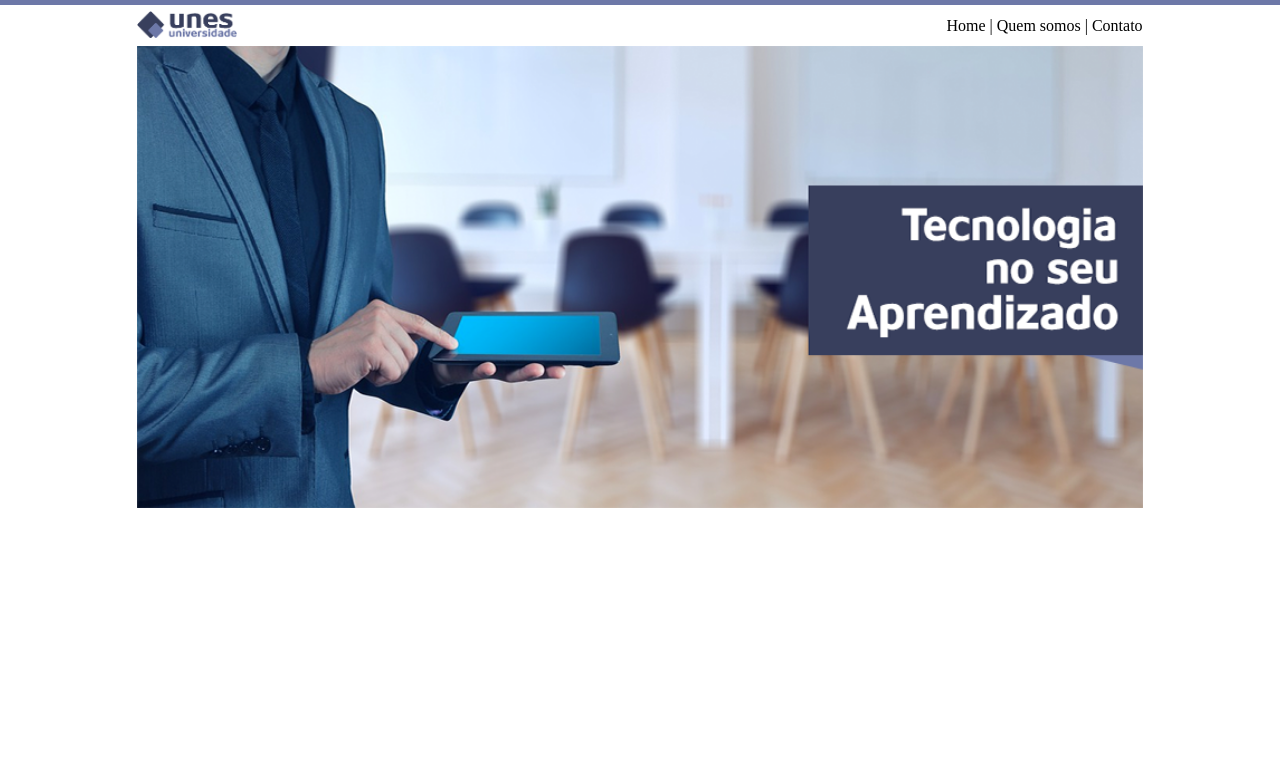
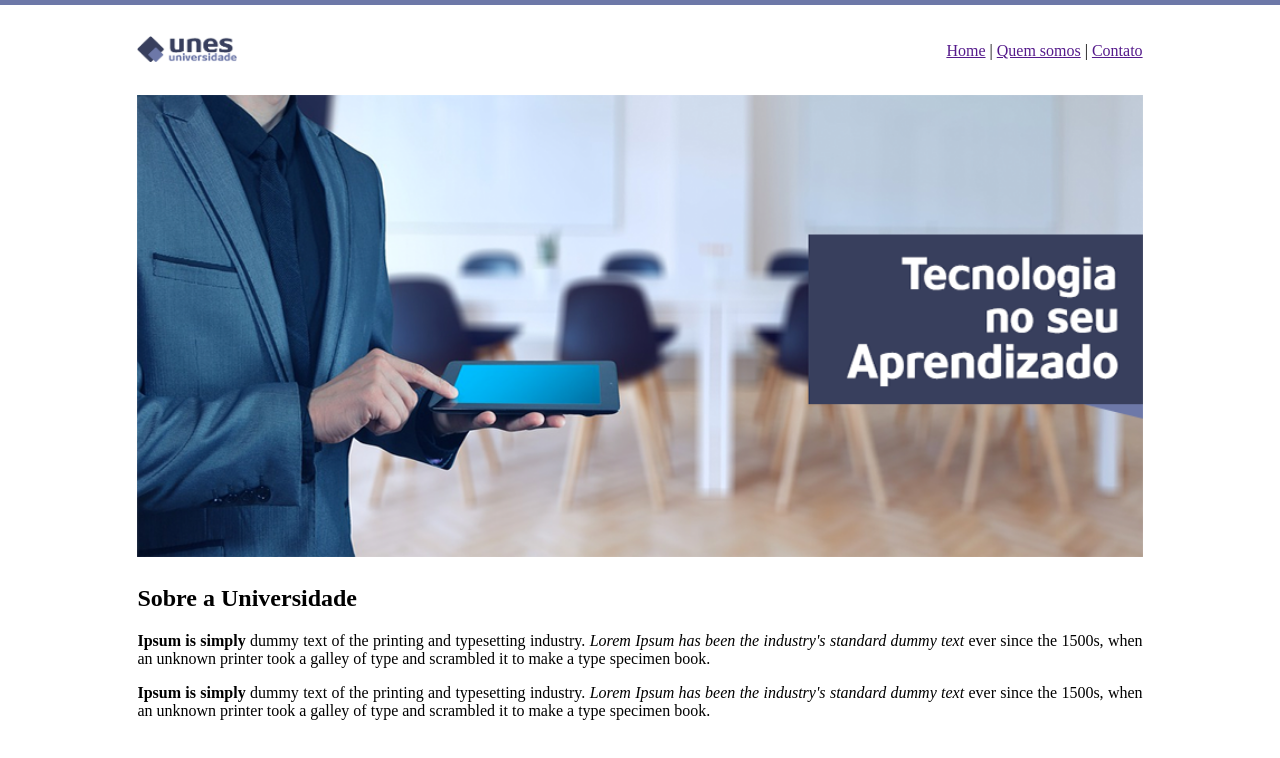
Before and after one commit to EliRS/DesafioHTML5basico, a website: page www/index.html in a window 1280 px wide. Drawn offline with Linux system fonts and the light colour scheme.

Commit message:
inserindo links no menu

```diff
--- a/www/index.html
+++ b/www/index.html
@@ -12,9 +12,11 @@
 	<table width="80%" align="center">
         <tr>
             <!-- menu do site -->
-            <td><img src="imagens/logo.png" width="100"></td>
+            <td height="80"><img src="imagens/logo.png" width="100"></td>
             <td align="right">
-                Home | Quem somos | Contato
+                <a href="">Home</a> |
+                <a href="">Quem somos</a> |
+                <a href=""> Contato</a>
             </td>
         </tr>
 
@@ -24,6 +26,19 @@
             </td>
         </tr>
 
+        <tr>
+            <td colspan="2">
+                <h2>Sobre a Universidade</h2>
+                <p style="text-align: justify;">
+                    <strong>Ipsum is simply </strong> dummy text of the printing and typesetting industry. <em>Lorem Ipsum has been the industry's standard dummy text</em> ever since the 1500s, when an unknown printer took a galley of type and scrambled it to make a type specimen book.
+                </p>
+
+                <p style="text-align: justify;">
+                    <strong>Ipsum is simply </strong> dummy text of the printing and typesetting industry. <em>Lorem Ipsum has been the industry's standard dummy text</em> ever since the 1500s, when an unknown printer took a galley of type and scrambled it to make a type specimen book.
+                </p>
+            </td>
+        </tr>
+
 
     </table>
 </body>
```
